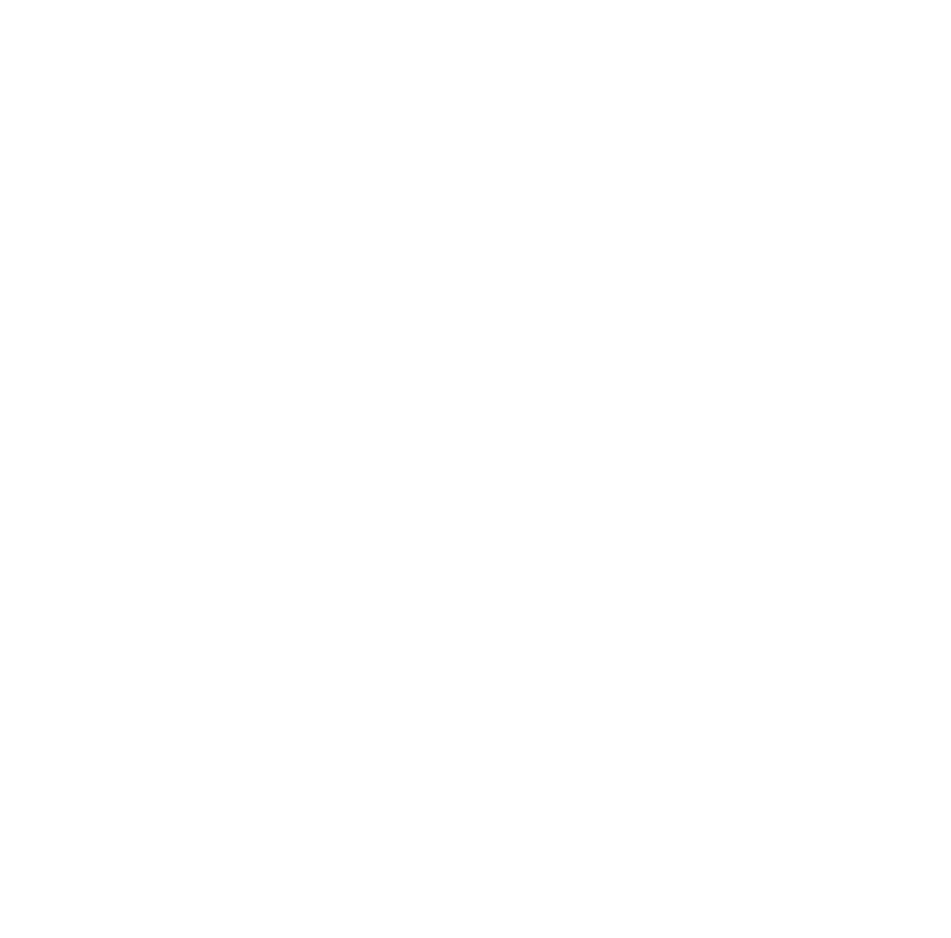
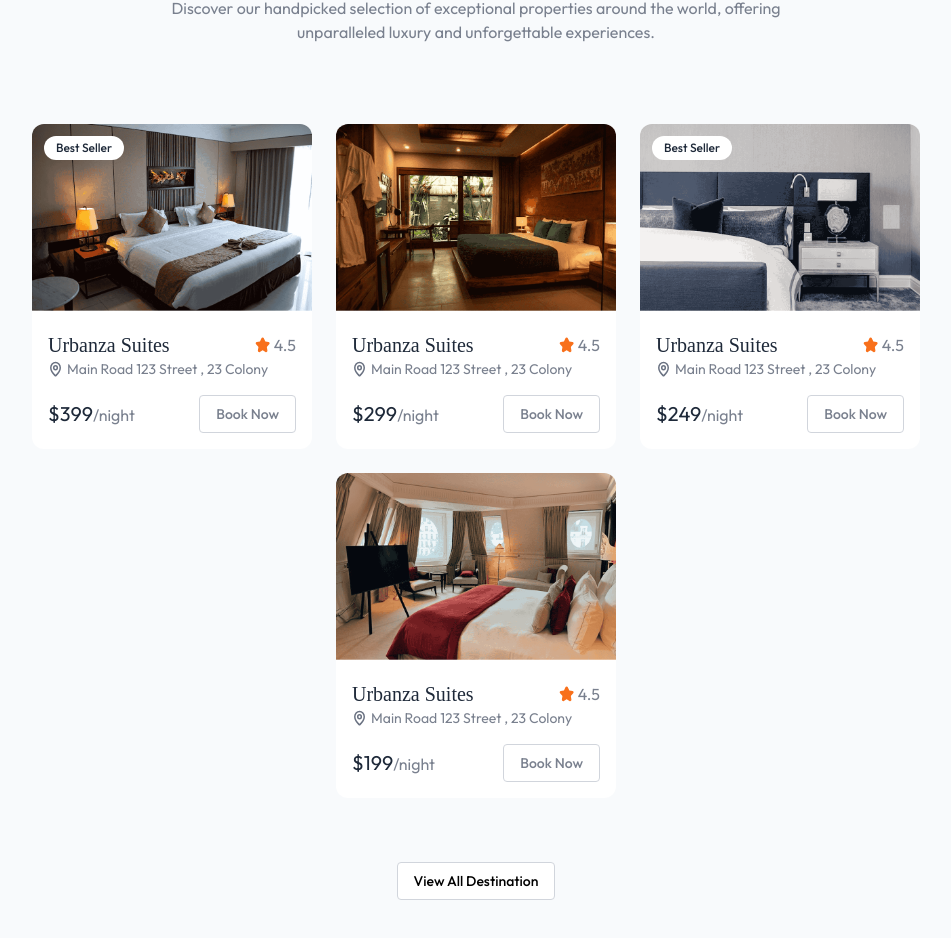
Before and after one commit to kakbi/hotel-booking, a React (Vite) app in the folder client/: page / in a window 1280 px wide. Shown: the part 936-1874 px from the top of the page, without its empty margins (164-1115 px from the left). Before the commit the page ends 800 px from the top, so only its background shows below. Built offline with nearby package versions, Linux system fonts and the light colour scheme; no server answers; a web font is replaced by a local one.

Commit message:
feat: add FeatureDistination component

```diff
--- /dev/null
+++ b/client/src/components/FeatureDistination.jsx
@@ -0,0 +1,32 @@
+import { useNavigate } from 'react-router-dom';
+import { roomsDummyData } from '../assets/assets';
+import HotelCard from './HotelCard';
+import Title from './Title';
+
+export const FeatureDistination = () => {
+    const navigate = useNavigate();
+    return (
+        <div className="flex flex-col items-center px-6 md:px-16 lg:px-24 bg-slate-50 py-20">
+            <Title
+                title="Featured Destination"
+                subTitle="Discover our handpicked selection of exceptional properties around the world, offering unparalleled luxury and unforgettable experiences."
+            />
+
+            <div className="flex flex-wrap items-center justify-center gap-6 mt-20">
+                {roomsDummyData.slice(0, 4).map((room, index) => (
+                    <HotelCard key={room._id} room={room} index={index} />
+                ))}
+            </div>
+
+            <button
+                onClick={() => {
+                    navigate('/rooms');
+                    scrollTo(0, 0);
+                }}
+                className="my-16 px-4 py-2 text-sm font-medium border border-gray-300 rounded bg-white hover:bg-gray-50 transition-all cursor-pointer"
+            >
+                View All Destination
+            </button>
+        </div>
+    );
+};
--- a/client/src/pages/Home.jsx
+++ b/client/src/pages/Home.jsx
@@ -1,9 +1,11 @@
+import { FeatureDistination } from '../components/FeatureDistination';
 import Hero from '../components/Hero';
 
 function Home() {
     return (
         <>
             <Hero />
+            <FeatureDistination />
         </>
     );
 }
```
